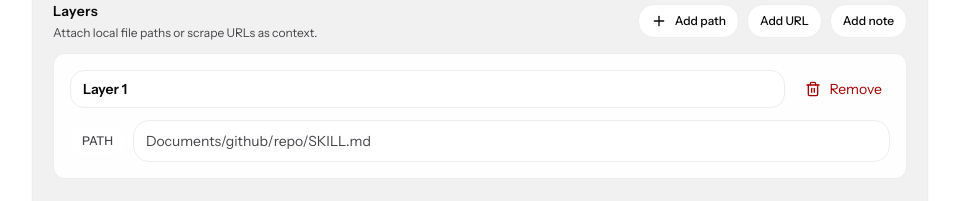
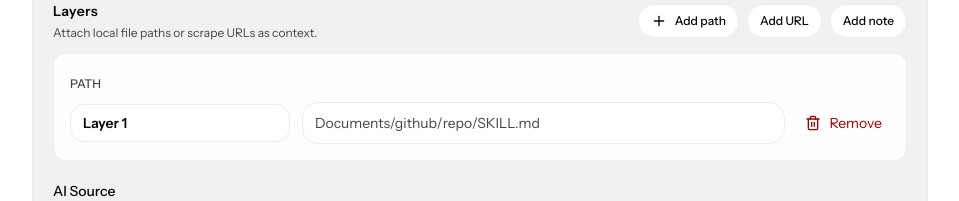
Before and after one commit to davisgary/context-layers, a Next.js app: page / in a window 1280 px wide. Shown: the part 120-321 px from the top of the page, without its empty margins (160-1119 px from the left). Built offline with nearby package versions, Linux system fonts and the light colour scheme; no server answers.

Commit message:
#12 Update layer row

```diff
--- a/app/page.tsx
+++ b/app/page.tsx
@@ -528,13 +528,40 @@ export default function Home() {
                     ) : (
                       layers.map((layer, index) => (
                         <div key={index} className="space-y-3 rounded-xl border border-muted bg-background/90 p-4">
-                          <div className="flex items-center justify-between gap-3">
+                          <div className="space-y-2">
+                            <div>
+                              <span className="text-xs font-medium text-muted-foreground">{layer.kind.toUpperCase()}</span>
+                            </div>
+
+                            <div className="flex items-center gap-3">
                               <input
                                 aria-label={`Layer ${index + 1} title`}
                                 value={layer.label ?? layerName(index)}
                                 onChange={(e) => updateLayer(index, "label", e.target.value)}
-                              className="w-full rounded-md border border-muted bg-background px-3 py-2 text-sm font-semibold text-foreground placeholder:text-muted-foreground"
+                                className="flex-none w-[220px] rounded-md border border-muted bg-background px-3 py-2 text-sm font-semibold text-foreground placeholder:text-muted-foreground"
                               />
+
+                              {layer.kind === "note" ? (
+                                <input
+                                  type="text"
+                                  readOnly
+                                  value={(() => {
+                                    const note = notes.find((n) => n.id === layer.value);
+                                    return note ? note.title || note.body.slice(0, 60) : "Unsaved note";
+                                  })()}
+                                  className="flex-1 rounded-lg border border-muted bg-background/50 px-3 py-2.5 text-sm text-foreground placeholder:text-muted-foreground focus:outline-none"
+                                  placeholder="Unsaved note"
+                                />
+                              ) : (
+                                <input
+                                  type={layer.kind === "url" ? "url" : "text"}
+                                  value={layer.value}
+                                  onChange={(e) => updateLayer(index, "value", e.target.value)}
+                                  className="flex-1 rounded-lg border border-muted bg-background px-3 py-2.5 text-sm placeholder:text-muted-foreground focus:outline-none focus:ring-1 focus:ring-accent"
+                                  placeholder={layer.kind === "url" ? "https://example.com/page" : layerPathExample(index)}
+                                />
+                              )}
+
                               <button
                                 type="button"
                                 onClick={() => removeLayer(index)}
@@ -543,36 +570,9 @@ export default function Home() {
                                 className="inline-flex items-center gap-2 rounded-md px-2 py-1 text-sm text-destructive transition-colors duration-300 ease-in-out hover:bg-destructive/10"
                               >
                                 <FiTrash2 className="h-4 w-4" />
-                              Remove
+                                <span className="hidden sm:inline">Remove</span>
                               </button>
                             </div>
-
-                          <div className="grid grid-cols-1 gap-2 sm:grid-cols-[auto_1fr] sm:items-center">
-                            <div className="inline-flex items-center gap-2">
-                              <span className="rounded-md px-3 py-1.5 text-xs font-medium bg-background text-muted-foreground">{layer.kind.toUpperCase()}</span>
-                            </div>
-
-                            {layer.kind === "note" ? (
-                              // Show note title (read-only) instead of exposing internal note id
-                              <input
-                                type="text"
-                                readOnly
-                                value={(() => {
-                                  const note = notes.find((n) => n.id === layer.value);
-                                  return note ? note.title || note.body.slice(0, 60) : "Unsaved note";
-                                })()}
-                                className="w-full rounded-lg border border-muted bg-background/50 px-3 py-2.5 text-sm text-foreground placeholder:text-muted-foreground focus:outline-none"
-                                placeholder="Unsaved note"
-                              />
-                            ) : (
-                              <input
-                                type={layer.kind === "url" ? "url" : "text"}
-                                value={layer.value}
-                                onChange={(e) => updateLayer(index, "value", e.target.value)}
-                                className="w-full rounded-lg border border-muted bg-background px-3 py-2.5 text-sm placeholder:text-muted-foreground focus:outline-none focus:ring-1 focus:ring-accent"
-                                placeholder={layer.kind === "url" ? "https://example.com/page" : layerPathExample(index)}
-                              />
-                            )}
                           </div>
 
                           {layer.kind === "note" ? (
```
Lines whose indentation alone changed are shown as unchanged.
